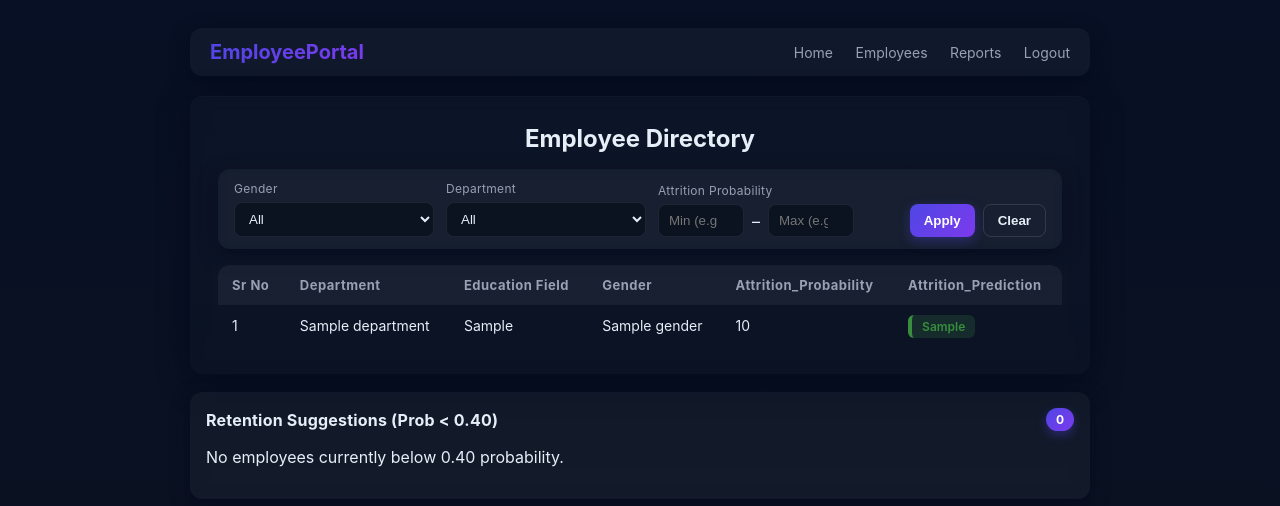
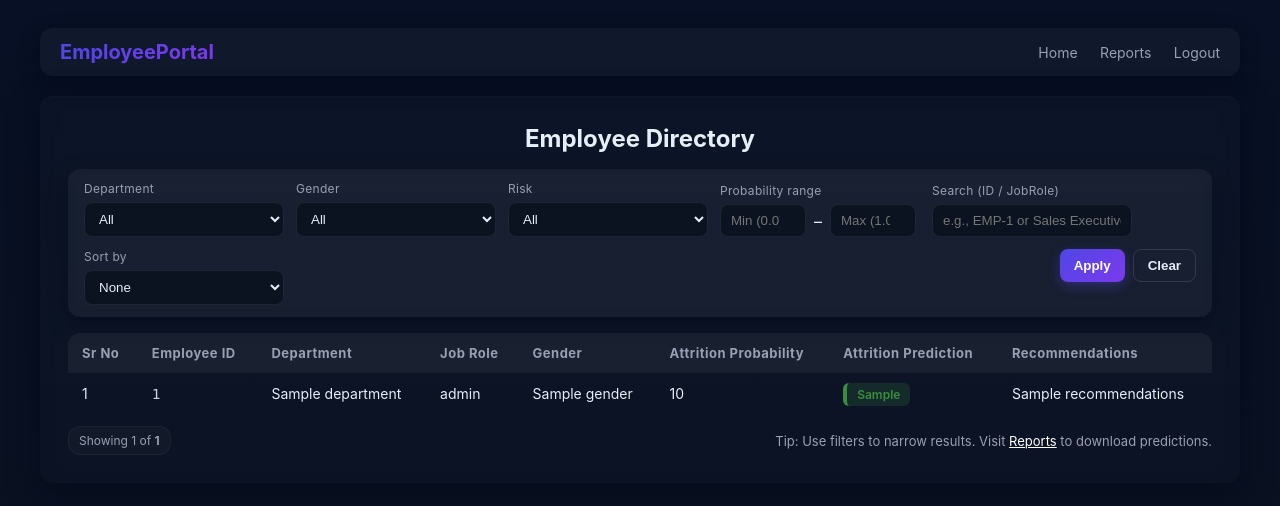
Before and after one commit to Smruti-R18/employee-attrition, a Flask app: template templates/result.html in a window 1280 px wide. Shown: the top 506 px of the page. Run offline with Flask 3, Linux system fonts and the light colour scheme; the template is opened without the code that fills it: most values are stand-ins (such as "Sample title", 1, 10 or a date in 2020); parts of the project's set-up code (start-up, migrations or seed data) failed here and were passed over.

Commit message:
Recommendations

```diff
--- a/app.py
+++ b/app.py
@@ -7,6 +7,8 @@ from src.exception import CustomException
 from src.database import insert_prediction
 from flask_sqlalchemy import SQLAlchemy
 import bcrypt
+from flask import send_file, abort
+import datetime
 
 app = Flask(__name__)
 app.config["SQLALCHEMY_DATABASE_URI"] = 'sqlite:///database.db'
@@ -38,6 +40,37 @@ PREPROCESSOR_PATH = os.path.join("artifacts", "preprocessor.pkl")
 # Initialize the prediction pipeline
 pipeline = PredictionPipeline(model_path=MODEL_PATH, preprocessor_path=PREPROCESSOR_PATH)
 
+@app.route('/reports')
+def reports():
+    """
+    Shows a simple page listing files in uploads/ that can be downloaded.
+    """
+    uploads_dir = os.path.join(os.getcwd(), "uploads")
+    files = []
+    file_mtimes = {}
+    if os.path.exists(uploads_dir):
+        for f in sorted(os.listdir(uploads_dir), reverse=True):
+            # only list csv files for safety
+            if f.lower().endswith(".csv"):
+                files.append(f)
+                path = os.path.join(uploads_dir, f)
+                mtime = datetime.datetime.fromtimestamp(os.path.getmtime(path)).strftime("%Y-%m-%d %H:%M:%S")
+                file_mtimes[f] = mtime
+
+    return render_template("reports.html", files=files, file_mtimes=file_mtimes)
+
+
+@app.route('/download/<path:filename>')
+def download_report(filename):
+    """
+    Serves a file from uploads/ for download.
+    """
+    uploads_dir = os.path.join(os.getcwd(), "uploads")
+    safe_path = os.path.join(uploads_dir, filename)
+    if not os.path.exists(safe_path):
+        abort(404)
+    # send as attachment
+    return send_file(safe_path, as_attachment=True)
 
 @app.route('/home')
 def home():
@@ -46,11 +79,15 @@ def home():
         return render_template('index.html')
     return redirect("/login")
 
+@app.route('/')
+def root():
+    return redirect(url_for('login'))
+
 
 @app.route('/login', methods=["GET", "POST"])
 def login():
     if request.method == "POST":
-        print("HIIIIII LOGIN")
+        print("LOGIN")
         email = request.form['email']
         password = request.form['password']
         user = User.query.filter_by(email=email).first()
@@ -66,7 +103,7 @@ def login():
 @app.route('/register', methods=["GET", "POST"])
 def register():
     if request.method == "POST":
-        print("HIIIIII REGISTER")
+        print("REGISTER")
         name = request.form['name']
         email = request.form['email']
         password = request.form['password']
--- a/requirements.txt
+++ b/requirements.txt
@@ -7,4 +7,6 @@ flask
 mysql-connector-python
 sqlalchemy
 pymysql
+flask_sqlalchemy
+bcrypt
 #-e .
--- a/static/resultStyle.css
+++ b/static/resultStyle.css
@@ -24,7 +24,7 @@ body{
 
 nav {
     width:100%;
-    max-width:900px;
+    max-width:1200px;    /* increased */
     display:flex;
     justify-content:space-between;
     align-items:center;
@@ -58,7 +58,7 @@ nav {
 
 .card{
     width:100%;
-    max-width:900px;
+    max-width:1200px;   /* increased */
     background: linear-gradient(180deg, rgba(255,255,255,0.02), rgba(255,255,255,0.01));
     border-radius:var(--radius);
     padding:28px;
@@ -132,7 +132,7 @@ td {
 
 .filters {
   width:100%;
-  max-width:900px;
+  max-width:1200px;  /* increased */
   display:flex;
   flex-wrap:wrap;
   gap:12px;
@@ -203,7 +203,7 @@ td {
 
 .suggestion-panel{
   width:100%;
-  max-width:900px;
+  max-width:1200px;  /* increased */
   margin-top:18px;
   background: var(--glass);
   border-radius: var(--radius);
--- a/templates/result.html
+++ b/templates/result.html
@@ -5,15 +5,26 @@
   <meta name="viewport" content="width=device-width, initial-scale=1.0" />
   <title>Employee List</title>
   <link rel="stylesheet" href="{{ url_for('static', filename='resultStyle.css') }}" />
+  <style>
+    /* small, page-specific tweaks */
+    .reco { white-space: pre-wrap; max-width: 560px; word-break: break-word; }
+    .small-mono { font-family: monospace; font-size: 0.9rem; color:#cbd5e1; }
+    .controls-row { display:flex; gap:12px; align-items:center; flex-wrap:wrap; }
+    .inline { display:inline-flex; gap:8px; align-items:center; }
+    .sort-select { background:#0b1220; color:#e6eef8; border:1px solid rgba(255,255,255,0.08); padding:8px; border-radius:8px; }
+    .badge { font-size:12px; padding:6px 10px; border-radius:12px; background:rgba(255,255,255,0.03); color:var(--muted); border:1px solid rgba(255,255,255,0.04); }
+    .table-wrap { overflow-x:auto; }
+    /* make table cells vertically centered */
+    td, th { vertical-align: middle; }
+  </style>
 </head>
 
 <body>
   <nav>
     <div class="nav-brand">EmployeePortal</div>
     <div class="nav-links">
-      <a href="#">Home</a>
-      <a href="#">Employees</a>
-      <a href="#">Reports</a>
+      <a href="{{ url_for('home') }}">Home</a>
+      <a href="{{ url_for('reports') }}">Reports</a>
       <a href="/logout">Logout</a>
     </div>
   </nav>
@@ -21,7 +32,18 @@
   <div class="card">
     <h2>Employee Directory</h2>
 
-    <div class="filters">
+    <!-- Filters (same as before) -->
+    <div class="filters" id="filters-panel">
+      <div class="filter-item">
+        <label>Department</label>
+        <select id="filter-dept">
+          <option value="">All</option>
+          {% for d in data | map(attribute='Department') | unique | list %}
+            <option value="{{ d }}">{{ d }}</option>
+          {% endfor %}
+        </select>
+      </div>
+
       <div class="filter-item">
         <label>Gender</label>
         <select id="filter-gender">
@@ -33,59 +55,75 @@
       </div>
 
       <div class="filter-item">
-        <label>Department</label>
-        <select id="filter-dept">
+        <label>Risk</label>
+        <select id="filter-risk">
           <option value="">All</option>
-          {% for d in data | map(attribute='Department') | unique | list %}
-            <option value="{{ d }}">{{ d }}</option>
-          {% endfor %}
+          <option value="High-risk">High-risk</option>
+          <option value="Medium-risk">Medium-risk</option>
+          <option value="Low-risk">Low-risk</option>
         </select>
       </div>
 
       <div class="filter-item">
-        <label>Attrition Probability</label>
+        <label>Probability range</label>
         <div class="range">
-          <input id="filter-prob-min" type="number" step="0.01" min="0" max="1" placeholder="Min (e.g., 0.2)">
+          <input id="filter-prob-min" type="number" step="0.01" min="0" max="1" placeholder="Min (0.0)">
           <span>–</span>
-          <input id="filter-prob-max" type="number" step="0.01" min="0" max="1" placeholder="Max (e.g., 0.8)">
+          <input id="filter-prob-max" type="number" step="0.01" min="0" max="1" placeholder="Max (1.0)">
         </div>
       </div>
 
-      <div class="filter-actions">
+      <div class="filter-item">
+        <label>Search (ID / JobRole)</label>
+        <input id="filter-search" type="text" placeholder="e.g., EMP-1 or Sales Executive">
+      </div>
+
+      <div class="filter-item">
+        <label>Sort by</label>
+        <select id="sort-by" class="sort-select">
+          <option value="none">None</option>
+          <option value="prob_asc">Probability ↑</option>
+          <option value="prob_desc">Probability ↓</option>
+        </select>
+      </div>
+
+      <div class="filter-actions" style="align-self:flex-start;">
         <button id="apply-filters" class="btn">Apply</button>
         <button id="clear-filters" class="btn btn-ghost">Clear</button>
       </div>
     </div>
 
-
-
-
-
-
-    <table>
+    <div class="table-wrap">
+      <table id="employees-table">
         <thead>
           <tr>
             <th>Sr No</th>
+            <th>Employee ID</th>
             <th>Department</th>
-          <th>Education Field</th>
+            <th>Job Role</th>
             <th>Gender</th>
-          <th>Attrition_Probability</th>
-          <th>Attrition_Prediction</th>
+            <th>Attrition Probability</th>
+            <th>Attrition Prediction</th>
+            <th>Recommendations</th>
           </tr>
         </thead>
 
-      <tbody>
+        <tbody id="table-body">
           {% for i in data %}
           <tr
+            data-emp="{{ i.get('Employee_ID', i.get('Employee_PseudoID','')) }}"
+            data-dept="{{ i['Department'] }}"
+            data-jobrole="{{ i.get('JobRole','') }}"
             data-gender="{{ i['Gender'] }}"
-          data-dept="{{ i['Department'] }}"
             data-prob="{{ i['Attrition_Probability'] }}"
+            data-risk="{{ i['Attrition_Prediction'] }}"
           >
-          <td>{{loop.index}}</td>
-          <td>{{i["Department"]}}</td>
-          <td>{{i["EducationField"]}}</td>
-          <td>{{i["Gender"]}}</td>
-          <td>{{i["Attrition_Probability"] | round(2)}}</td>
+            <td>{{ loop.index }}</td>
+            <td class="small-mono">{{ i.get('Employee_ID', i.get('Employee_PseudoID','—')) }}</td>
+            <td>{{ i["Department"] }}</td>
+            <td>{{ i.get("JobRole","—") }}</td>
+            <td>{{ i["Gender"] }}</td>
+            <td>{{ i["Attrition_Probability"] | round(2) }}</td>
             {% if i["Attrition_Prediction"] == "High-risk" %}
             <td><span class="status high-risk">{{i["Attrition_Prediction"]}}</span></td>
             {% elif i["Attrition_Prediction"] == "Medium-risk" %}
@@ -93,106 +131,101 @@
             {% else %}
             <td><span class="status low-risk">{{i["Attrition_Prediction"]}}</span></td>
             {% endif %}
+            <td class="reco">{{ i.get("Recommendations","—") }}</td>
           </tr>
           {% endfor %}
         </tbody>
       </table>
     </div>
 
-   {% set low_list = data | selectattr('Attrition_Probability', 'lt', 0.4) | list %}
-    <section class="suggestion-panel">
-      <div class="suggestion-header">
-        <h3>Retention Suggestions (Prob &lt; 0.40)</h3>
-        <span class="count-badge">{{ low_list | length }}</span>
-      </div>
-
-      {% if low_list %}
-        <ul class="suggestion-list">
-          {% for r in low_list %}
-          <li class="suggestion-item">
-            <div class="employee-meta">
-              <div class="emp-tags">
-                <span class="tag dept">{{ r['Department'] }}</span>
-                <span class="tag gender">{{ r['Gender'] }}</span>
-              </div>
-              <div class="prob-chip">
-                Prob: {{ "%.2f"|format(r['Attrition_Probability']) }}
+    <div style="display:flex; justify-content:space-between; align-items:center; margin-top:12px;">
+      <div class="badge">Showing <span id="visible-count">{{ data|length }}</span> of <strong>{{ data|length }}</strong></div>
+      <div style="color:var(--muted); font-size:13px;">Tip: Use filters to narrow results. Visit <a href="{{ url_for('reports') }}" style="color:#fff; text-decoration:underline;">Reports</a> to download predictions.</div>
     </div>
   </div>
 
-            <div class="suggestion-actions">
-              <!-- Arbitrary, sensible placeholders -->
-              <span class="sugg">{{ loop.cycle(
-                "Review compensation / salary adjustment",
-                "Renew/extend contract early",
-                "Offer flexible work arrangement",
-                "Plan a growth & training path",
-                "Schedule 1:1 for engagement check",
-                "Assign mentor / buddy for support"
-              ) }}</span>
-            </div>
-          </li>
-          {% endfor %}
-        </ul>
-      {% else %}
-        <div class="suggestion-empty">
-          <p>No employees currently below 0.40 probability.</p>
-        </div>
-      {% endif %}
-    </section>
-
-
   <script>
+    // Elements
+    const deptEl = document.getElementById('filter-dept');
     const genderEl = document.getElementById('filter-gender');
-    const deptEl = document.getElementById('filter-dept');
+    const riskEl = document.getElementById('filter-risk');
     const probMinEl = document.getElementById('filter-prob-min');
     const probMaxEl = document.getElementById('filter-prob-max');
+    const searchEl = document.getElementById('filter-search');
+    const sortEl = document.getElementById('sort-by');
+
     const applyBtn = document.getElementById('apply-filters');
     const clearBtn = document.getElementById('clear-filters');
 
-    const rows = Array.from(document.querySelectorAll('tbody tr'));
+    const tbody = document.getElementById('table-body');
+    let rows = Array.from(tbody.querySelectorAll('tr'));
+    const visibleCountEl = document.getElementById('visible-count');
+    const totalCount = rows.length;
 
     function applyFilters() {
-      const g = genderEl.value.trim();
-      const d = deptEl.value.trim();
+      const dept = deptEl.value.trim().toLowerCase();
+      const gender = genderEl.value.trim().toLowerCase();
+      const risk = riskEl.value.trim();
       const minStr = probMinEl.value.trim();
       const maxStr = probMaxEl.value.trim();
+      const search = searchEl.value.trim().toLowerCase();
+      const sortVal = sortEl.value;
 
       const min = minStr === '' ? -Infinity : parseFloat(minStr);
-      const max = maxStr === '' ?  Infinity : parseFloat(maxStr);
+      const max = maxStr === '' ? Infinity : parseFloat(maxStr);
 
-      rows.forEach(row => {
-        const rowGender = row.dataset.gender || '';
-        const rowDept = row.dataset.dept || '';
+      let filtered = rows.filter(row => {
+        const rowDept = (row.dataset.dept || '').toLowerCase();
+        const rowGender = (row.dataset.gender || '').toLowerCase();
+        const rowRisk = (row.dataset.risk || '');
         const rowProb = parseFloat(row.dataset.prob || '0');
+        const rowEmp = (row.dataset.emp || '').toLowerCase();
+        const rowJob = (row.dataset.jobrole || '').toLowerCase();
 
-        const genderOk = !g || rowGender === g;
-        const deptOk = !d || rowDept === d;
+        const deptOk = !dept || rowDept === dept;
+        const genderOk = !gender || rowGender === gender;
+        const riskOk = !risk || rowRisk === risk;
         const probOk = (rowProb >= min) && (rowProb <= max);
+        const searchOk = !search || rowEmp.includes(search) || rowJob.includes(search);
 
-        if (genderOk && deptOk && probOk) {
-          row.style.display = '';
-        } else {
-          row.style.display = 'none';
+        return deptOk && genderOk && riskOk && probOk && searchOk;
+      });
+
+      if (sortVal === 'prob_asc') {
+        filtered.sort((a,b) => parseFloat(a.dataset.prob||0) - parseFloat(b.dataset.prob||0));
+      } else if (sortVal === 'prob_desc') {
+        filtered.sort((a,b) => parseFloat(b.dataset.prob||0) - parseFloat(a.dataset.prob||0));
       }
-      });
+
+      rows.forEach(r => r.style.display = 'none');
+      filtered.forEach(r => r.style.display = '');
+
+      visibleCountEl.textContent = filtered.length;
     }
 
     function clearFilters() {
+      deptEl.value = '';
       genderEl.value = '';
-      deptEl.value = '';
+      riskEl.value = '';
       probMinEl.value = '';
       probMaxEl.value = '';
+      searchEl.value = '';
+      sortEl.value = 'none';
       rows.forEach(r => r.style.display = '');
+      visibleCountEl.textContent = totalCount;
     }
 
     applyBtn.addEventListener('click', applyFilters);
     clearBtn.addEventListener('click', clearFilters);
 
-    // Optional: live filter on change
-    [genderEl, deptEl, probMinEl, probMaxEl].forEach(el => {
-      el.addEventListener('change', applyFilters);
+    searchEl.addEventListener('keypress', (e) => {
+      if (e.key === 'Enter') {
+        e.preventDefault();
+        applyFilters();
+      }
     });
+
+    [deptEl, genderEl, riskEl, sortEl].forEach(el => el.addEventListener('change', applyFilters));
   </script>
 
 </body>
--- a/uploads/test_input.csv
+++ /dev/null
@@ -1,4 +0,0 @@
-Age,BusinessTravel,DailyRate,Department,DistanceFromHome,Education,EducationField,EnvironmentSatisfaction,Gender,HourlyRate,JobInvolvement,JobLevel,JobRole,JobSatisfaction,MaritalStatus,MonthlyIncome,MonthlyRate,NumCompaniesWorked,OverTime,PercentSalaryHike,PerformanceRating,RelationshipSatisfaction,StockOptionLevel,TotalWorkingYears,TrainingTimesLastYear,WorkLifeBalance,YearsAtCompany,YearsInCurrentRole,YearsSinceLastPromotion,YearsWithCurrManager
-35,Travel_Rarely,1100,Research & Development,10,3,Life Sciences,3,Male,50,3,2,Research Scientist,4,Single,5000,15000,2,Yes,15,3,3,1,10,3,3,5,2,1,4
-29,Travel_Frequently,900,Sales,5,2,Medical,2,Female,45,2,1,Sales Executive,3,Married,4000,12000,1,No,12,3,2,0,5,2,2,3,1,0,2
-42,Non-Travel,1200,Human Resources,20,4,Other,4,Male,55,4,3,HR Manager,4,Divorced,6000,18000,5,No,18,4,4,2,15,2,4,10,5,2,7
```
Also changed, not shown: src/pipeline/prediction_pipeline.py (+48 -63 lines), src/recommendations.py (added, +80 -0 lines), src/utils.py (+17 -0 lines), start.py (added, +41 -0 lines), templates/reports.html (added, +45 -0 lines), uploads/predictions.csv (+51 -4 lines), uploads/sample_attrition_input.csv (added, +51 -0 lines), database.db (deleted), test_inputs/sample_attrition_input.csv (renamed from sample_attrition_input.csv), test_inputs/test_input.csv (renamed from test_input.csv). Lines whose indentation alone changed are shown as unchanged.
